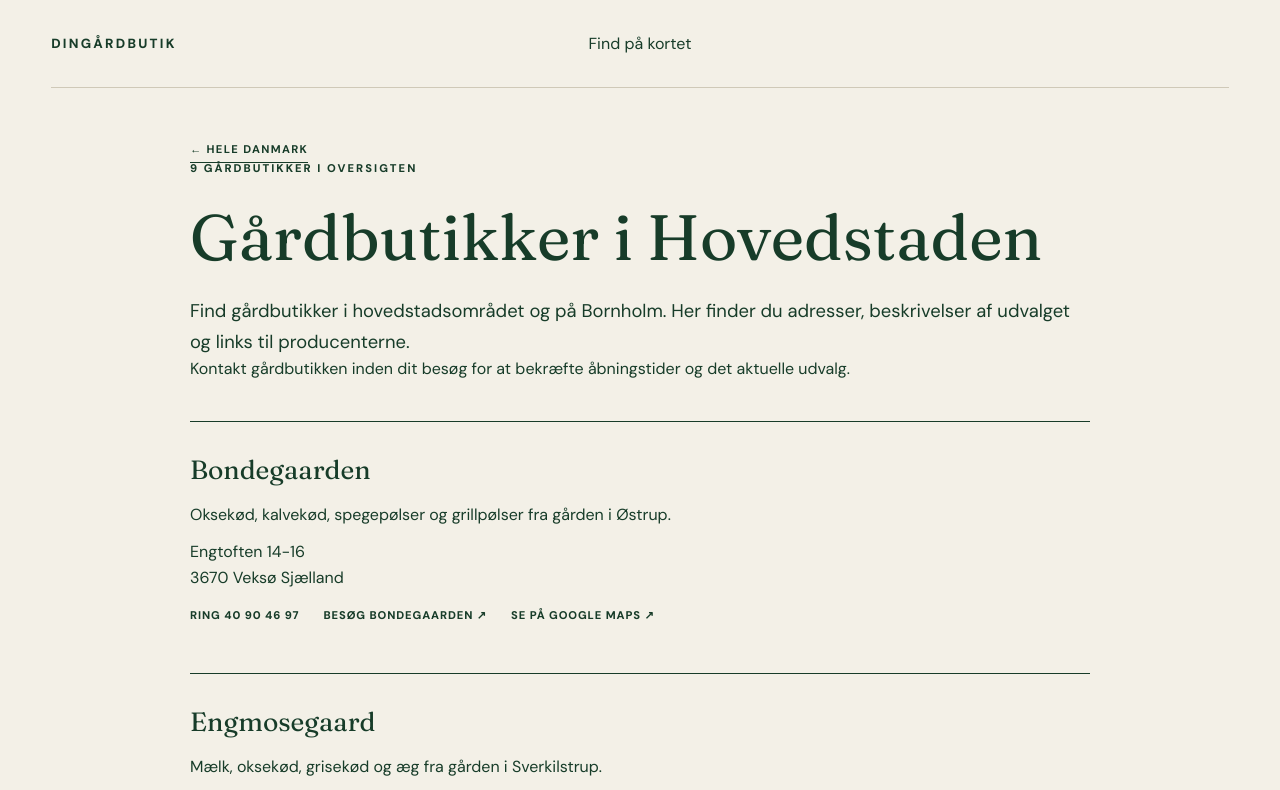
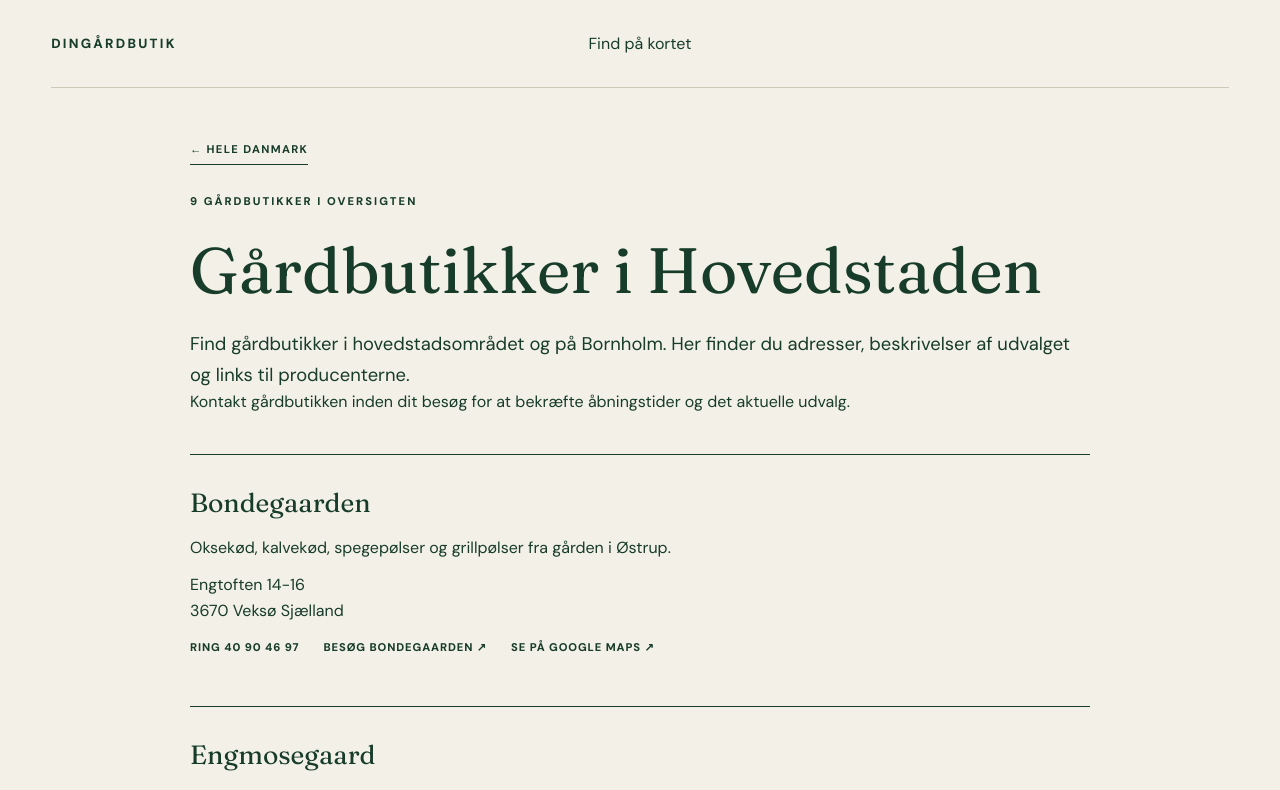
Before and after one commit to ChristianOlsen1997/dingaardbutik, a Next.js app: page /gaardbutikker/hovedstaden in a window 1280 px wide. Shown: the top 790 px of the page. Built offline with nearby package versions, Linux system fonts and the light colour scheme.

Commit message:
Fix spacing below regional back link

```diff
--- a/src/app/globals.css
+++ b/src/app/globals.css
@@ -4,6 +4,7 @@
 .region-links a { text-decoration:underline; text-underline-offset:4px; }
 .region-links a[aria-current="page"] { font-weight:700; }
 .region-page { max-width:900px; margin:48px auto 64px; }
+.region-page > .back-button { display:inline-block; margin-bottom:28px; }
 .region-page h1 { font-family:var(--font-display),serif; font-size:clamp(2.3rem,5vw,4rem); line-height:1.12; margin:24px 0; }
 .region-intro { font-size:1.15rem; line-height:1.65; }
 .region-list { margin-top:40px; }
```
